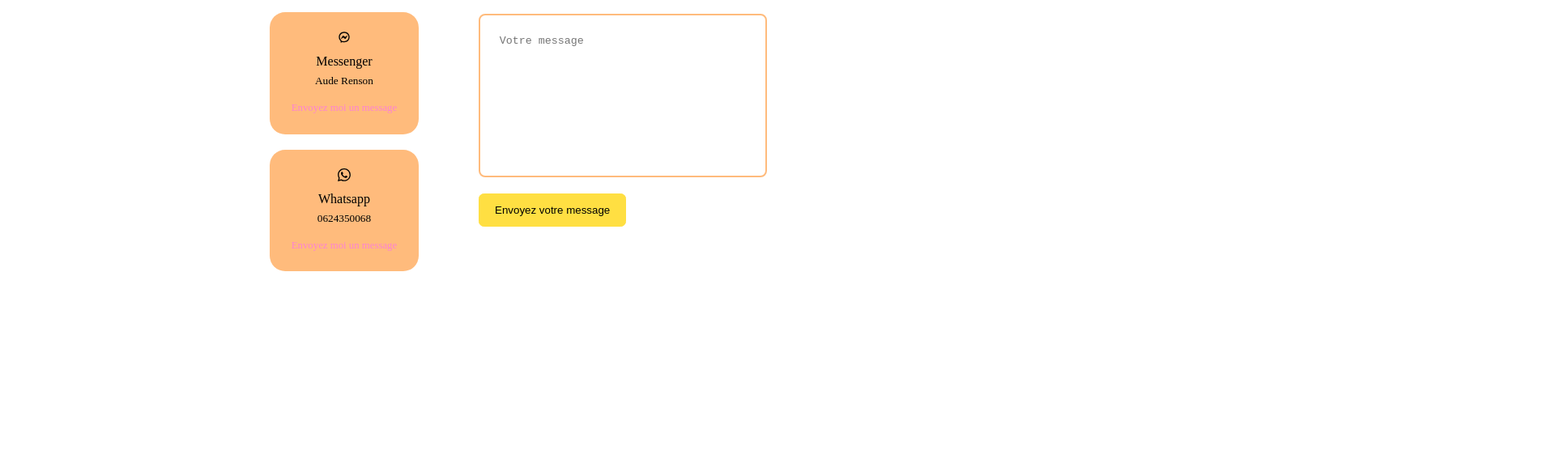
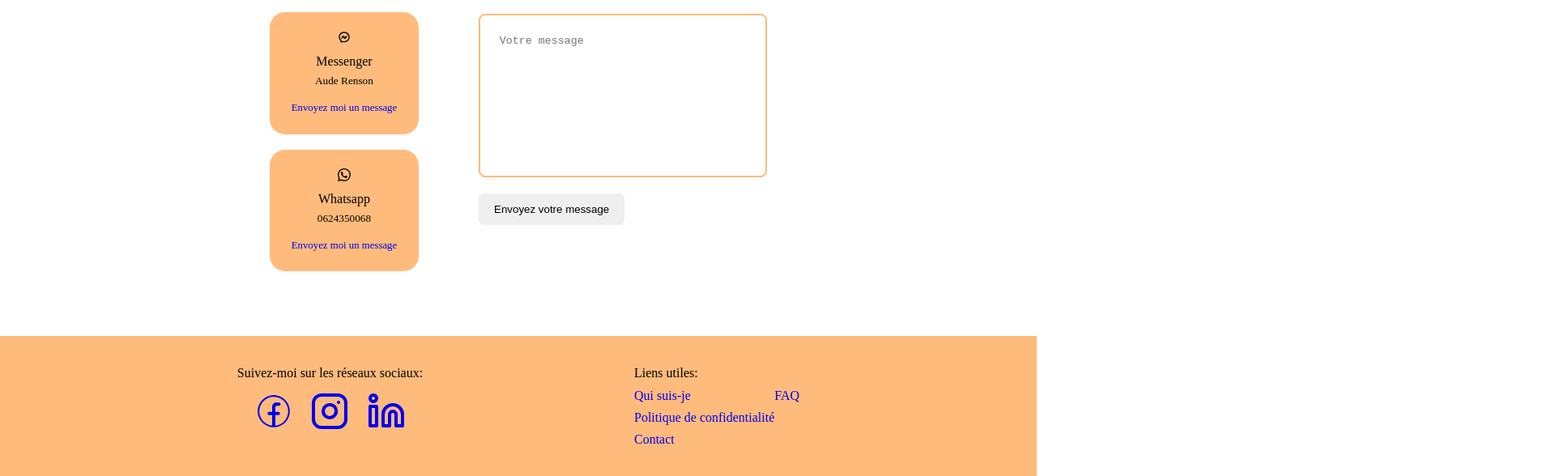
Before and after one commit to daddykoala/Aude-renson, a React (Create React App) app in the folder my-app/: page / in a window 1280 px wide. Shown: the part 2044-2632 px from the top of the page at 81% size, 1920 px wide, since content can reach past the window. Before the commit the page ends 2379 px from the top, so only its background shows below. Built offline with nearby package versions, Linux system fonts and the light colour scheme.

Commit message:
add:cover meium devices responsive

```diff
--- a/my-app/src/App.js
+++ b/my-app/src/App.js
@@ -1,6 +1,7 @@
 
 import Main from './container/main/main';
 import Header from './container/header/Header';
+import Footer from './container/footer/Footer';
 import './App.css';
 
 function App() {
@@ -8,6 +9,7 @@ function App() {
     <div className="App">
       <Header/>
       <Main/>
+      <Footer/>
     </div>
   );
 }
--- a/my-app/src/components/contact/contactStyles.scss
+++ b/my-app/src/components/contact/contactStyles.scss
@@ -29,7 +29,7 @@ margin-top: 10%;
     &:hover {
         background: transparent;
         border-color: vars.$color-secondary-variant;
-        color: vars.$color-secondary-variant;
+
     }
 
     &-icon {
--- a/my-app/src/components/cover/Cover.jsx
+++ b/my-app/src/components/cover/Cover.jsx
@@ -1,17 +1,17 @@
 import React from 'react'
-import COVER from '../../assets/cover.JPG'
+import COVER from '../../assets/cover.png'
 import LOGO from  '../../assets/logo.png'
 
 import './CoversStyles.scss'
 
 function Cover() {
   return (
-    <div className='header'>
-      <div>
+    <div className='header '>
+      <figure>
     <img className='banniere'src={COVER} alt="papillon" />
-<div className='banniere__slogan'>Donner des racines pour leur donner des ailes </div>
-      </div>
-    <div className='nav'>
+<figcaption className='banniere__slogan'><p>"Donner des racines</p><p>pour leur donner des ailes"</p>  </figcaption>
+      </figure>
+    <div className='nav container--header'>
         <div className="nav__left nav__all">
             <a href="#home">Home</a>
             <a href="#presentation">Qui suis-je?</a>
--- a/my-app/src/components/cover/CoversStyles.scss
+++ b/my-app/src/components/cover/CoversStyles.scss
@@ -9,14 +9,18 @@
 
 }
 .banniere__slogan{
-    position: relative;
-    right:-65%;
-    top:-15%;
+    position: absolute;
+    margin-top: -13%;
+    margin-left: 23%;
     font-size: 1.5rem;
-    color: aqua;
+    color:white;
+    & > :nth-child(2){
+        margin-left: 9%;
+        width: max-content;
+
 
 }
-
+}
 .nav__logo {
 
     position: relative;
@@ -34,20 +38,20 @@
 
 .nav{
     display: flex;
+    flex-direction: row;
     justify-content: space-around;
     &__all{
         margin-top: 1rem;
     }
-    &__right a{
-        // transform: translateX(-50%);
-    }
-    }
 
 
+
+}
 .nav__left a{
     margin-left: 3rem;
     font-size: 1.5rem;
     font-weight: bold;
+
 
 }
 .nav__right a{
@@ -56,29 +60,55 @@
     font-weight: bold;
 
 }
+.nav__link{
+    transition: vars.$transition;
+}
+.nav__link:hover{
+    transform: scale(1.25);
+}
+
 
 /*==========media queries============*/
 
 @media screen and (max-width: 1024px ) {
-    .container {
-      width:var(--container-width-md)
+    .container--header {
+      width:100%
+    }
+    .nav__left a{
+        font-size: 1.3rem;
+        margin-left: 1.5rem;
+
+    }
+    .nav__right a{
+        font-size: 1.3rem;
+        margin-right: 1.5rem;
+
     }
 
     .banniere{
 
         height: 25vh;
     }
+    .nav__logo {
 
+        position: absolute;
+        height: 250px;
+        width: 250px;
+        margin-top: -34%;
+        margin-left: 64%;
+
+    }
     .banniere__logo {
         margin-top: -16%;
     }
+
   }
 
   /*==========media queries (small devices)============*/
 
   @media screen and (max-width: 643px ) {
     .container {
-      width:var(--container-width-sm)
+      width:var(--container-width-lg)
     }
     .banniere__logo {
         margin-top: -26%
--- a/my-app/src/components/social/Socials.jsx
+++ b/my-app/src/components/social/Socials.jsx
@@ -11,6 +11,7 @@ return (
     <div className='header__socials'>
         <a href="https://www.facebook.com/Donner-des-racines-pour-d%C3%A9velopper-leurs-ailes-107398071518922/" target="_blank" ><CiFacebook/></a>
         <a href="https://www.instagram.com/donner.des.ailes18/" target="_blank" ><FiInstagram/></a>
+        <a href="https://www.linkedin.com/in/aude-renson-83b3a68/" target="_blank" ><FiLinkedin/></a>
     </div>
 );
 }
--- /dev/null
+++ b/my-app/src/container/footer/Footer.jsx
@@ -0,0 +1,51 @@
+import React from 'react'
+
+import { CiFacebook } from 'react-icons/ci';
+import { FiInstagram} from 'react-icons/fi';
+import { FiLinkedin } from 'react-icons/fi';
+
+import "./FooterStyles.scss";
+export default function Footer() {
+  return (
+    <footer className="footer-container ">
+    <div >
+      <p>Suivez-moi sur les réseaux sociaux:</p>
+      <ul className="social-media-column">
+        <li>
+        <a href="https://www.facebook.com/Donner-des-racines-pour-d%C3%A9velopper-leurs-ailes-107398071518922/" target="_blank" ><CiFacebook/></a>
+        </li>
+        <li>
+          <a href="https://www.instagram.com/donner.des.ailes18/" target="_blank" ><FiInstagram/></a>
+        </li>
+        <li>
+          <a href="https://www.linkedin.com/in/aude-renson-83b3a68/" target="_blank" ><FiLinkedin/></a>
+        </li>
+      </ul>
+    </div>
+    <div >
+      <p>Liens utiles:</p>
+      <div className="links-column">
+        <ul>
+        <li>
+          <a href="#">Qui suis-je</a>
+        </li>
+        <li>
+          <a href="#">Politique de confidentialité</a>
+        </li>
+        <li>
+          <a href="#contact">Contact</a>
+        </li>
+
+        </ul>
+
+        <ul>
+
+        <li>
+          <a href="#">FAQ</a>
+        </li>
+        </ul>
+      </div>
+    </div>
+  </footer>
+  )
+}
--- /dev/null
+++ b/my-app/src/container/footer/FooterStyles.scss
@@ -0,0 +1,20 @@
+@use'../../styles/vars.scss';
+.footer-container{
+    background: vars.$color-secondary-variant;
+    height: max-content;
+    display: flex;
+    justify-content: space-evenly;
+    padding: 2rem;
+
+}
+.social-media-column{
+    display:flex;
+    justify-content: space-evenly;
+    font-size: 3em;
+
+}
+.links-column{
+    display:flex;
+    justify-content: space-evenly;
+
+}
--- a/my-app/src/index.css
+++ b/my-app/src/index.css
@@ -50,10 +50,7 @@ html{
 
 body {
   font-family: 'Comfortaa', cursive;
-  /* background: var(--color-bg); */
-  color:var(--color-white);
   line-height: 1.7;
-  background-image:;
 }
 
 .container {
@@ -77,52 +74,37 @@ section {
   height: max-content;
 
 }
-
+footer {
+  margin-top: 5rem;
+}
 section > h2,
 section >h5 {
   text-align: center;
-  color:var(--color-primary-variant);
+
 }
 
 section > h2 {
-  color: var(--color-primary);
   margin-bottom: 3rem;
 }
-.text-light {
-  color:var(--color-primary-variant);
-}
+
 
 a {
-  color:var(--color-primary);
   transition:var(--transition)
 }
 
 a:hover {
-  color: var(--color-white);
+transform: scale(1.25);
 }
 
 .btn {
   width: max-content;
   display: inline-block;
-  color: var(--color-bg-variant);
-
   padding: 0.75rem 1.2rem;
   border-radius: 0.4rem;
   cursor: pointer;
-  border: 1px solid var(--color-bg-variant);
   transition: var(--transition);
 }
 
-.btn-primary {
-  background: var(--color-bg-variant);
-  color: var(--color-light);
-}
-
-.btn:hover {
-  background: var(--color-bg-variant);
-  color: var(--color-bg);
-  border-color: transparent;
-}
 
 img {
   display: block;
```
Also changed, not shown: my-app/src/assets/cover.png (added).
